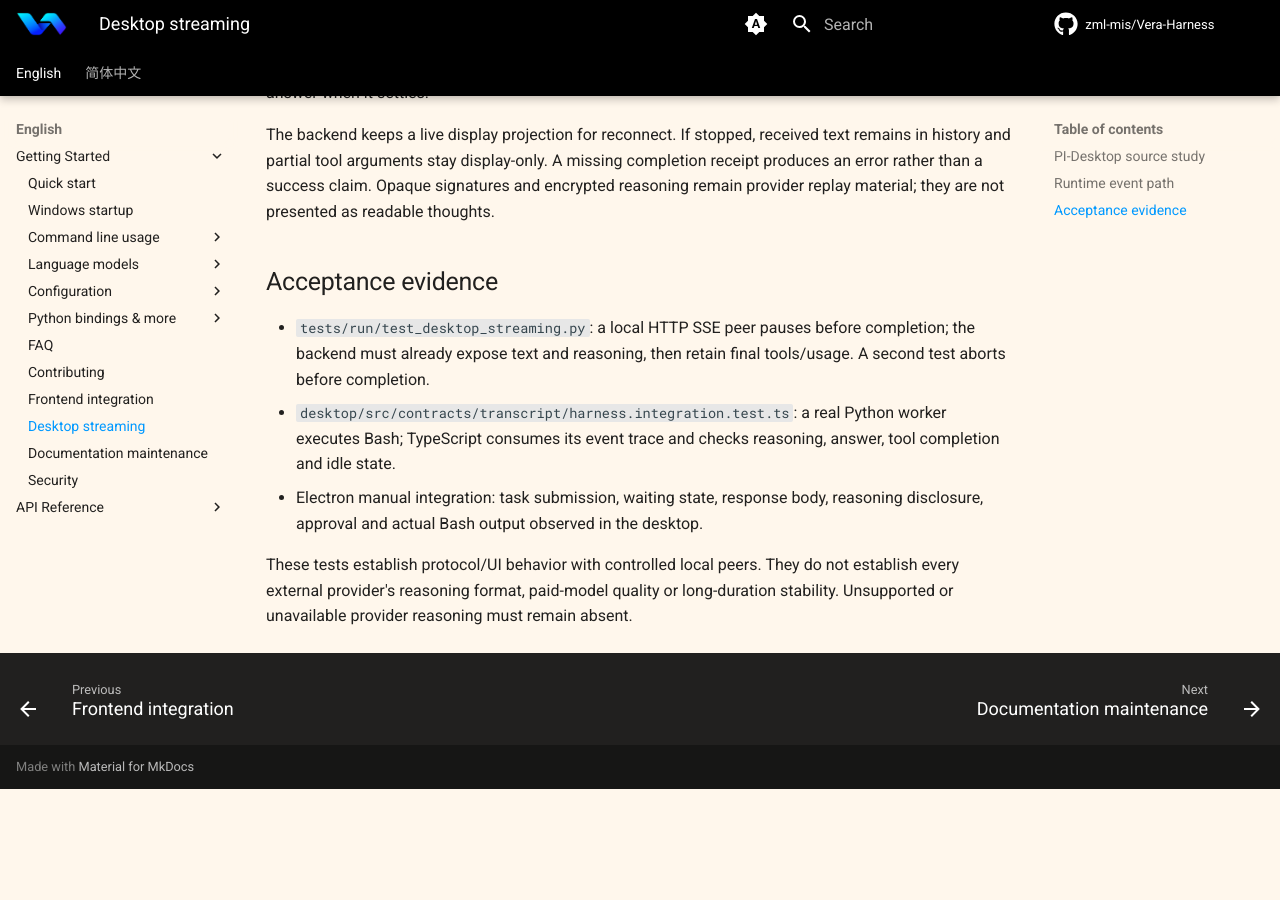
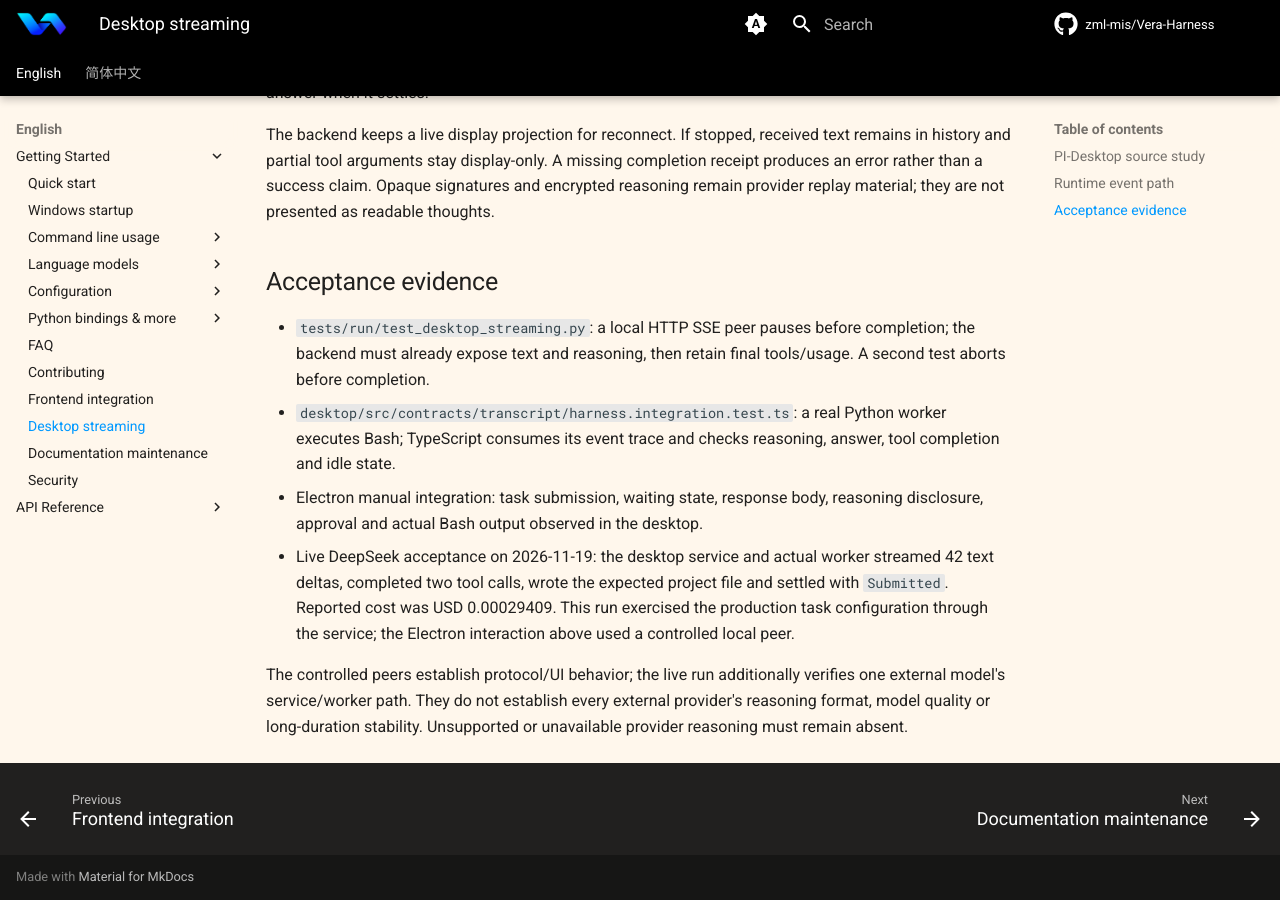
Before and after one commit to ZAI-Space/Vera-Harness, an MkDocs documentation site: the page built from docs/desktop-streaming.md, in a window 1280 px wide and 900 px high, scrolled down 1372 px. Built offline with MkDocs 1.6.1 and Material for MkDocs 9.7.7, drawn with Linux system fonts in a browser that asks for light colours; comment, search, counter and statistics services are not loaded; the version menu is left out; before the commit the page ends 2161 px from its top, so only the background shows below that.

Commit message:
docs(desktop): record live model verification

```diff
--- a/docs/desktop-streaming.md
+++ b/docs/desktop-streaming.md
@@ -38,5 +38,6 @@ The backend keeps a live display projection for reconnect. If stopped, received
 - `tests/run/test_desktop_streaming.py`: a local HTTP SSE peer pauses before completion; the backend must already expose text and reasoning, then retain final tools/usage. A second test aborts before completion.
 - `desktop/src/contracts/transcript/harness.integration.test.ts`: a real Python worker executes Bash; TypeScript consumes its event trace and checks reasoning, answer, tool completion and idle state.
 - Electron manual integration: task submission, waiting state, response body, reasoning disclosure, approval and actual Bash output observed in the desktop.
+- Live DeepSeek acceptance on 2026-11-19: the desktop service and actual worker streamed 42 text deltas, completed two tool calls, wrote the expected project file and settled with `Submitted`. Reported cost was USD 0.00029409. This run exercised the production task configuration through the service; the Electron interaction above used a controlled local peer.
 
-These tests establish protocol/UI behavior with controlled local peers. They do not establish every external provider's reasoning format, paid-model quality or long-duration stability. Unsupported or unavailable provider reasoning must remain absent.
+The controlled peers establish protocol/UI behavior; the live run additionally verifies one external model's service/worker path. They do not establish every external provider's reasoning format, model quality or long-duration stability. Unsupported or unavailable provider reasoning must remain absent.
```
Also changed, not shown: docs/frontend-integration.md (+1 -1 lines), docs/zh/desktop-streaming.md (+2 -1 lines), docs/zh/frontend-integration.md (+1 -1 lines).
